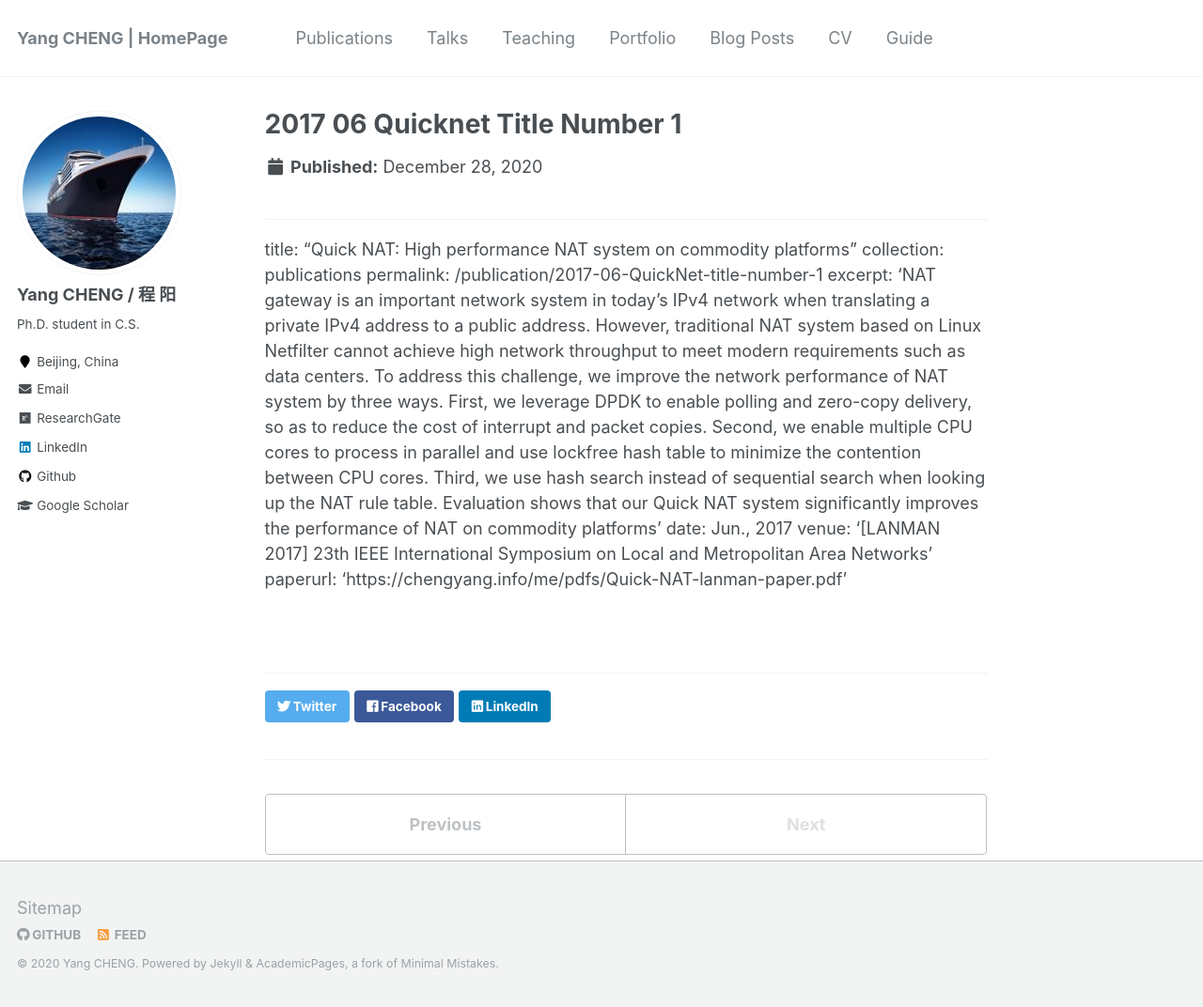
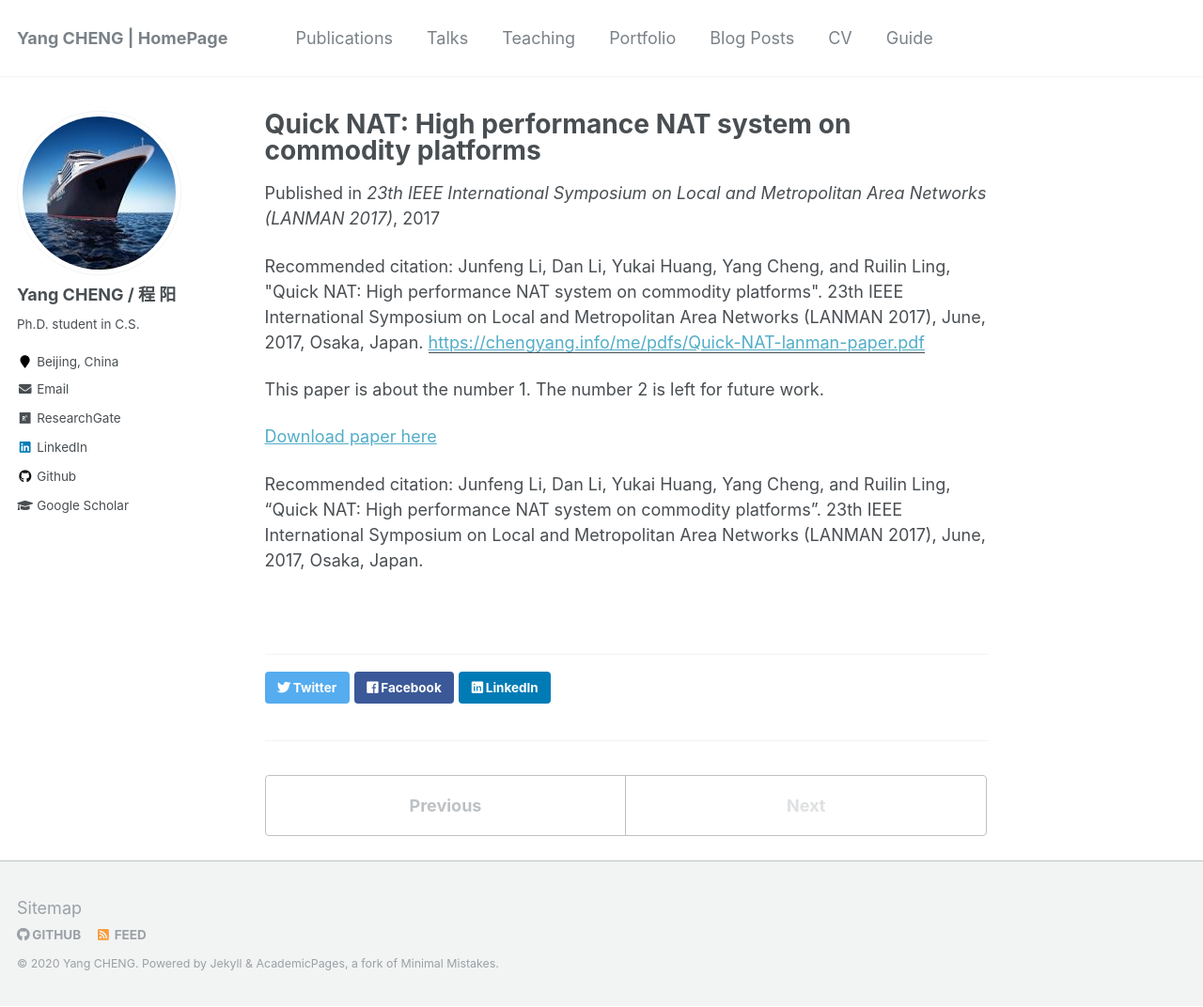
Before and after one commit to NEWPLAN/newplan.github.io, a Jekyll site: the page built from _publications/2017-06-QuickNet-title-number-1.md, in a window 1280 px wide and 1072 px high. Shown: the whole window at 94% size. Built offline with Jekyll 4.4.1, drawn with Linux system fonts in a browser that asks for light colours.

Commit message:
Update 2017-06-QuickNet-title-number-1.md

```diff
--- a/_publications/2017-06-QuickNet-title-number-1.md
+++ b/_publications/2017-06-QuickNet-title-number-1.md
@@ -3,6 +3,14 @@ title: "Quick NAT: High performance NAT system on commodity platforms"
 collection: publications
 permalink: /publication/2017-06-QuickNet-title-number-1
 excerpt: 'NAT gateway is an important network system in today’s IPv4 network when translating a private IPv4 address to a public address. However, traditional NAT system based on Linux Netfilter cannot achieve high network throughput to meet modern requirements such as data centers. To address this challenge, we improve the network performance of NAT system by three ways. First, we leverage DPDK to enable polling and zero-copy delivery, so as to reduce the cost of interrupt and packet copies. Second, we enable multiple CPU cores to process in parallel and use lockfree hash table to minimize the contention between CPU cores. Third, we use hash search instead of sequential search when looking up the NAT rule table. Evaluation shows that our Quick NAT system significantly improves the performance of NAT on commodity platforms'
-date: Jun., 2017
-venue: '[LANMAN 2017] 23th IEEE International Symposium on Local and Metropolitan Area Networks'
+date: 2017-06-01
+venue: '23th IEEE International Symposium on Local and Metropolitan Area Networks (LANMAN 2017)'
 paperurl: 'https://chengyang.info/me/pdfs/Quick-NAT-lanman-paper.pdf'
+
+citation: 'Junfeng Li, Dan Li, Yukai Huang, Yang Cheng, and Ruilin Ling, "Quick NAT: High performance NAT system on commodity platforms". 23th IEEE International Symposium on Local and Metropolitan Area Networks (LANMAN 2017), June, 2017, Osaka, Japan.'
+---
+This paper is about the number 1. The number 2 is left for future work.
+
+[Download paper here](https://chengyang.info/me/pdfs/Quick-NAT-lanman-paper.pdf)
+
+Recommended citation: Junfeng Li, Dan Li, Yukai Huang, Yang Cheng, and Ruilin Ling, "Quick NAT: High performance NAT system on commodity platforms". 23th IEEE International Symposium on Local and Metropolitan Area Networks (LANMAN 2017), June, 2017, Osaka, Japan.
```
